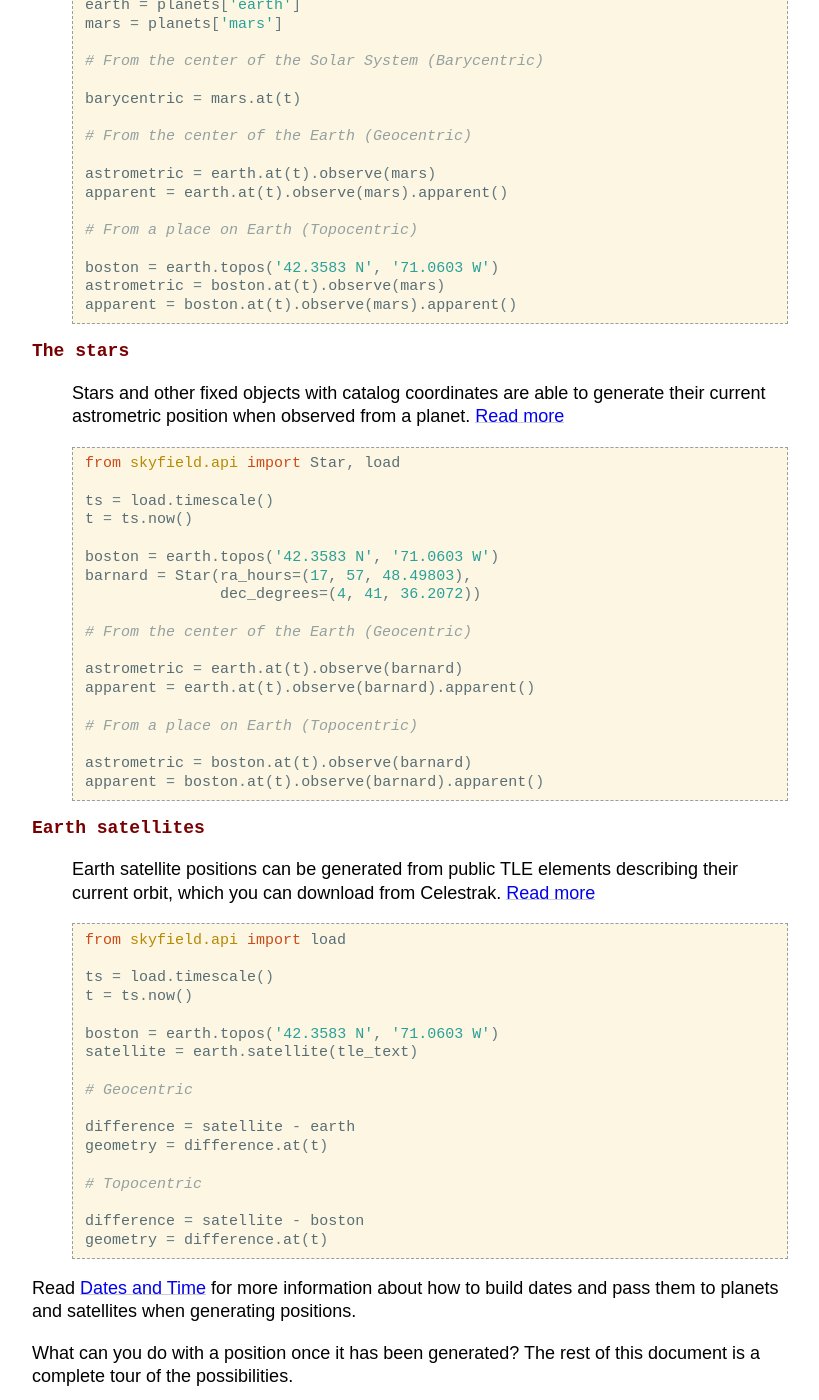
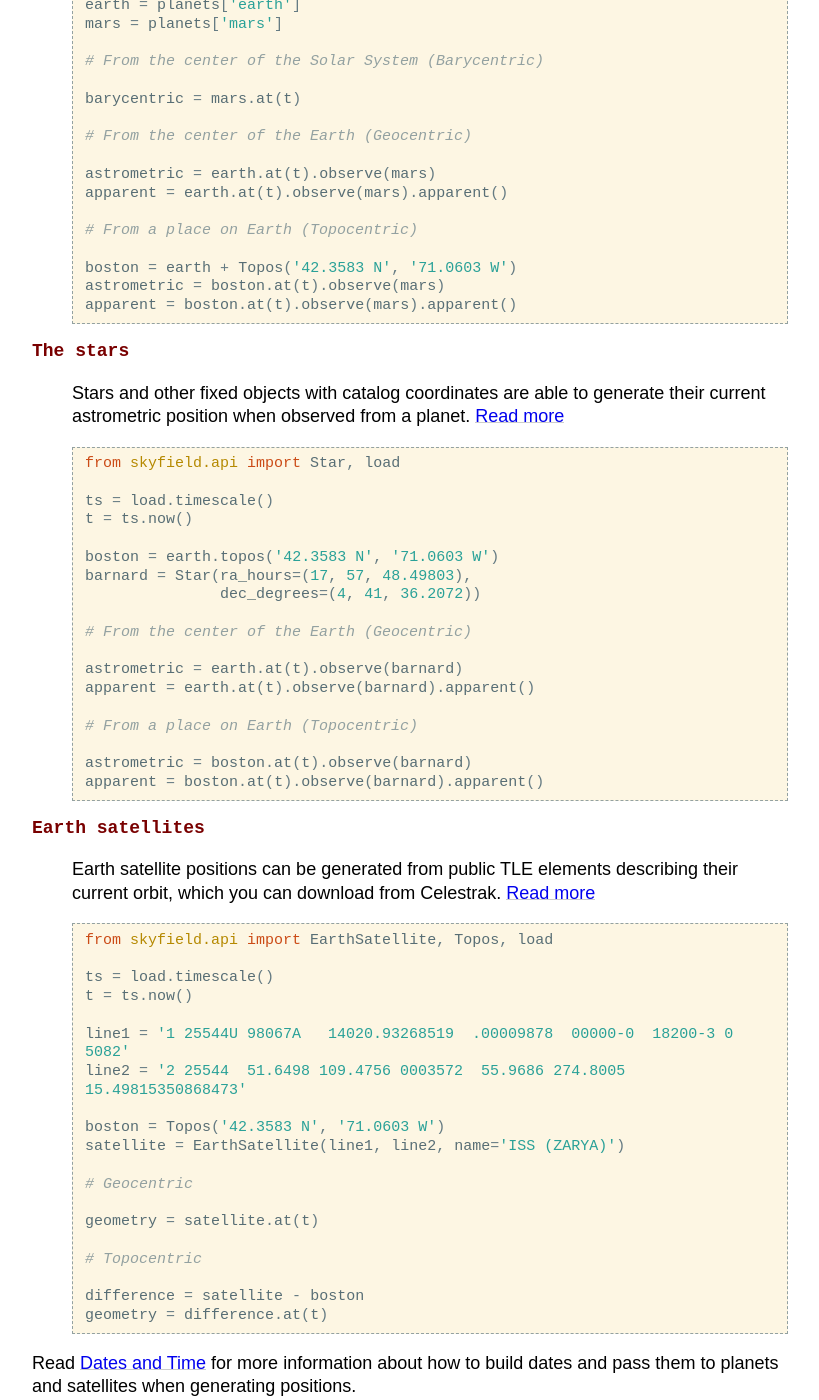
Before and after one commit to skyfielders/python-skyfield, a Sphinx documentation site: the page built from skyfield/documentation/positions.rst, in a window 1280 px wide and 1400 px high, scrolled down 2044 px. Shown: the whole window, without its empty margins (230-1049 px from the left). Built offline with Sphinx 7.4.7, drawn with Linux system fonts in a browser that asks for light colours; some web fonts are replaced; some of the changed text lies outside the part shown.

Commit message:
Deprecate old methods in favor of vector math

```diff
--- a/skyfield/documentation/index.rst
+++ b/skyfield/documentation/index.rst
@@ -58,7 +58,9 @@ on the Earth’s surface:
 
 .. testcode::
 
-    boston = earth.topos('42.3583 N', '71.0636 W')
+    from skyfield.api import Topos
+
+    boston = earth + Topos('42.3583 N', '71.0636 W')
     astrometric = boston.at(t).observe(mars)
     alt, az, d = astrometric.apparent().altaz()
 
--- a/skyfield/documentation/positions.rst
+++ b/skyfield/documentation/positions.rst
@@ -113,7 +113,7 @@ or else by generating a whole series of positions.
 
   .. testcode::
 
-    from skyfield.api import load
+    from skyfield.api import Topos, load
 
     ts = load.timescale()
     t = ts.now()
@@ -133,7 +133,7 @@ or else by generating a whole series of positions.
 
     # From a place on Earth (Topocentric)
 
-    boston = earth.topos('42.3583 N', '71.0603 W')
+    boston = earth + Topos('42.3583 N', '71.0603 W')
     astrometric = boston.at(t).observe(mars)
     apparent = boston.at(t).observe(mars).apparent()
 
@@ -168,28 +168,22 @@ or else by generating a whole series of positions.
   from public TLE elements describing their current orbit,
   which you can download from Celestrak. :doc:`Read more <earth-satellites>`
 
-  .. testsetup::
-
-    tle_text = """
-    ISS (ZARYA)
-    1 25544U 98067A   14020.93268519  .00009878  00000-0  18200-3 0  5082
-    2 25544  51.6498 109.4756 0003572  55.9686 274.8005 15.49815350868473
-    """
-
   .. testcode::
 
-    from skyfield.api import load
+    from skyfield.api import EarthSatellite, Topos, load
 
     ts = load.timescale()
     t = ts.now()
 
-    boston = earth.topos('42.3583 N', '71.0603 W')
-    satellite = earth.satellite(tle_text)
+    line1 = '1 25544U 98067A   14020.93268519  .00009878  00000-0  18200-3 0  5082'
+    line2 = '2 25544  51.6498 109.4756 0003572  55.9686 274.8005 15.49815350868473'
+
+    boston = Topos('42.3583 N', '71.0603 W')
+    satellite = EarthSatellite(line1, line2, name='ISS (ZARYA)')
 
     # Geocentric
 
-    difference = satellite - earth
-    geometry = difference.at(t)
+    geometry = satellite.at(t)
 
     # Topocentric
 
@@ -488,15 +482,15 @@ Instead, you have to give Skyfield your geographic location.
 Astronomers use the term *topocentric*
 for a position measured relative to a specific location on Earth,
 so Skyfield represents Earth locations using :class:`Topos` objects
-that you can generate by using the :meth:`Earth.topos` method
-of an Earth object:
+that you can add to an Earth object
+to generate a position relative to the center of the Solar System:
 
 .. testcode::
 
     # Altitude and azimuth in the sky of a
     # specific geographic location
 
-    boston = earth.topos('42.3583 N', '71.0603 W')
+    boston = earth + Topos('42.3583 N', '71.0603 W')
     astro = boston.at(ts.utc(1980, 3, 1)).observe(mars)
     app = astro.apparent()
 
```
Also changed, not shown: 1 other file.
